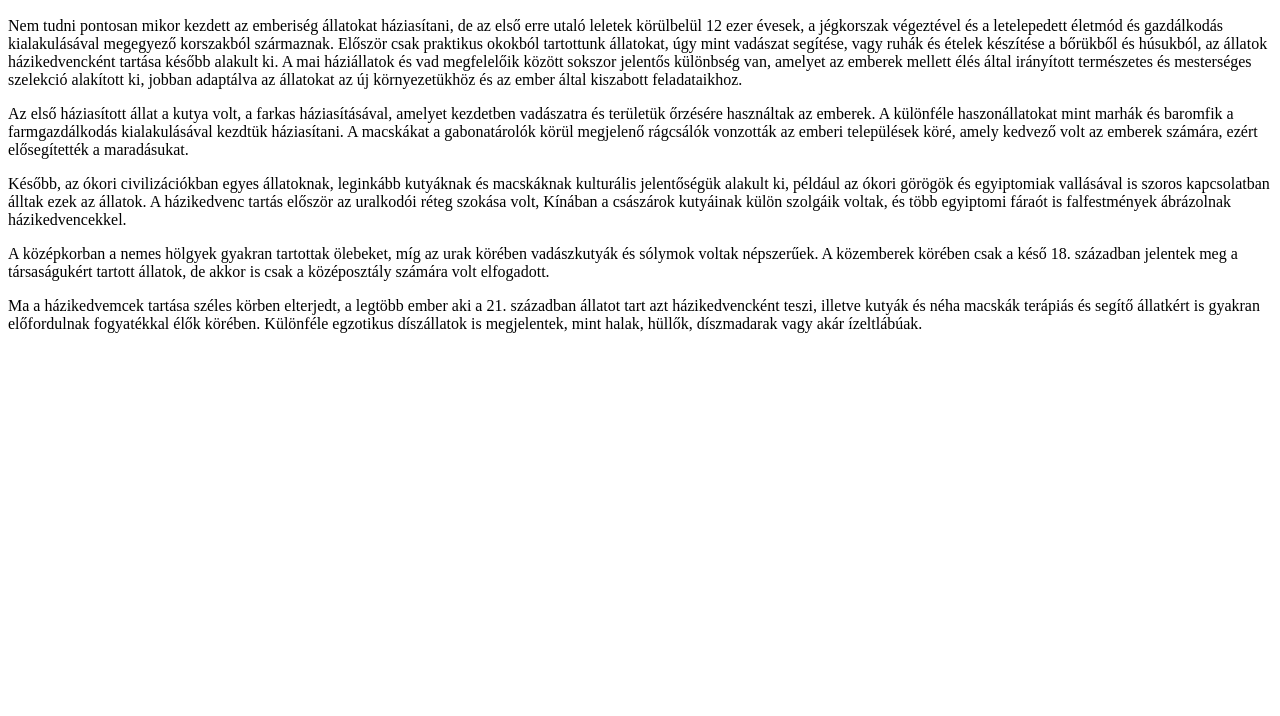
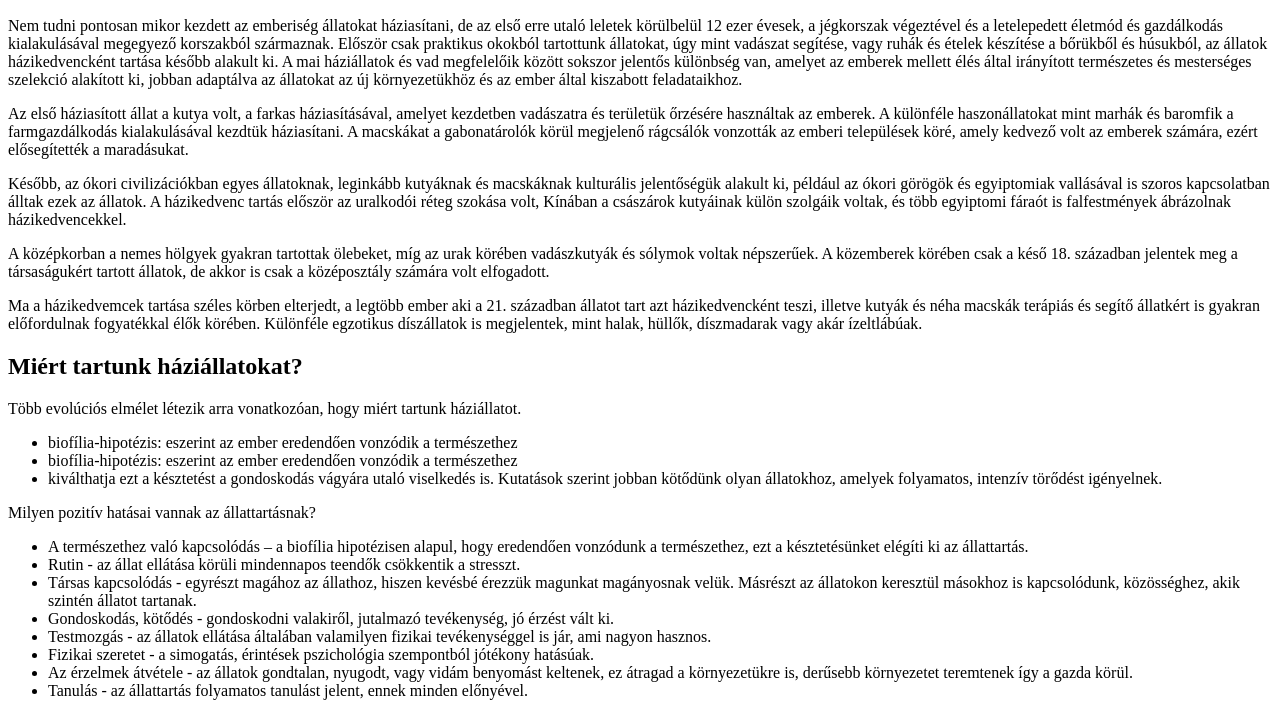
Before and after one commit to konczeszter79/Haziallatok, a plain HTML site: page index.html in a window 1280 px wide. Shown: the part 110-826 px from the top of the page. Before the commit the page ends 800 px from the top, so only its background shows below. Drawn offline with Linux system fonts and the light colour scheme.

Commit message:
Motiváció szekció hozzáadása

```diff
--- a/index.html
+++ b/index.html
@@ -11,15 +11,68 @@
     <h1>Szőrös, Tollas, Pikkelyes Családtagok</h1>
     <h2>A háziállattartás története</h2>
 
-    <p>Nem tudni pontosan mikor kezdett az emberiség állatokat háziasítani, de az első erre utaló leletek körülbelül 12 ezer évesek, a jégkorszak végeztével és a letelepedett életmód és gazdálkodás kialakulásával megegyező korszakból származnak. Először csak praktikus okokból tartottunk állatokat, úgy mint vadászat segítése, vagy ruhák és ételek készítése a bőrükből és húsukból, az állatok házikedvencként tartása később alakult ki. A mai háziállatok és vad megfelelőik között sokszor jelentős különbség van, amelyet az emberek mellett élés által irányított természetes és mesterséges szelekció alakított ki, jobban adaptálva az állatokat az új környezetükhöz és az ember által kiszabott feladataikhoz.</p>
+    <p>Nem tudni pontosan mikor kezdett az emberiség állatokat háziasítani, de az első erre utaló leletek körülbelül 12
+        ezer évesek, a jégkorszak végeztével és a letelepedett életmód és gazdálkodás kialakulásával megegyező
+        korszakból származnak. Először csak praktikus okokból tartottunk állatokat, úgy mint vadászat segítése, vagy
+        ruhák és ételek készítése a bőrükből és húsukból, az állatok házikedvencként tartása később alakult ki. A mai
+        háziállatok és vad megfelelőik között sokszor jelentős különbség van, amelyet az emberek mellett élés által
+        irányított természetes és mesterséges szelekció alakított ki, jobban adaptálva az állatokat az új környezetükhöz
+        és az ember által kiszabott feladataikhoz.</p>
 
-    <p>Az első háziasított állat a kutya volt, a farkas háziasításával, amelyet kezdetben vadászatra és területük őrzésére használtak az emberek. A különféle haszonállatokat mint marhák és baromfik a farmgazdálkodás kialakulásával kezdtük háziasítani. A macskákat a gabonatárolók körül megjelenő rágcsálók vonzották az emberi települések köré, amely kedvező volt az emberek számára, ezért elősegítették a maradásukat.</p>
+    <p>Az első háziasított állat a kutya volt, a farkas háziasításával, amelyet kezdetben vadászatra és területük
+        őrzésére használtak az emberek. A különféle haszonállatokat mint marhák és baromfik a farmgazdálkodás
+        kialakulásával kezdtük háziasítani. A macskákat a gabonatárolók körül megjelenő rágcsálók vonzották az emberi
+        települések köré, amely kedvező volt az emberek számára, ezért elősegítették a maradásukat.</p>
 
-    <p>Később, az ókori civilizációkban egyes állatoknak, leginkább kutyáknak és macskáknak kulturális jelentőségük alakult ki, például az ókori görögök és egyiptomiak vallásával is szoros kapcsolatban álltak ezek az állatok. A házikedvenc tartás először az uralkodói réteg szokása volt, Kínában a császárok kutyáinak külön szolgáik voltak, és több egyiptomi fáraót is falfestmények ábrázolnak házikedvencekkel.</p>
+    <p>Később, az ókori civilizációkban egyes állatoknak, leginkább kutyáknak és macskáknak kulturális jelentőségük
+        alakult ki, például az ókori görögök és egyiptomiak vallásával is szoros kapcsolatban álltak ezek az állatok. A
+        házikedvenc tartás először az uralkodói réteg szokása volt, Kínában a császárok kutyáinak külön szolgáik voltak,
+        és több egyiptomi fáraót is falfestmények ábrázolnak házikedvencekkel.</p>
 
-    <p>A középkorban a nemes hölgyek gyakran tartottak ölebeket, míg az urak körében vadászkutyák és sólymok voltak népszerűek. A közemberek körében csak a késő 18. században jelentek meg a társaságukért tartott állatok, de akkor is csak a középosztály számára volt elfogadott.</p>
+    <p>A középkorban a nemes hölgyek gyakran tartottak ölebeket, míg az urak körében vadászkutyák és sólymok voltak
+        népszerűek. A közemberek körében csak a késő 18. században jelentek meg a társaságukért tartott állatok, de
+        akkor is csak a középosztály számára volt elfogadott.</p>
 
-    <p>Ma a házikedvemcek tartása széles körben elterjedt, a legtöbb ember aki a 21. században állatot tart azt házikedvencként teszi, illetve kutyák és néha macskák terápiás és segítő állatkért is gyakran előfordulnak fogyatékkal élők körében. Különféle egzotikus díszállatok is megjelentek, mint halak, hüllők, díszmadarak vagy akár ízeltlábúak.</p>
+    <p>Ma a házikedvemcek tartása széles körben elterjedt, a legtöbb ember aki a 21. században állatot tart azt
+        házikedvencként teszi, illetve kutyák és néha macskák terápiás és segítő állatkért is gyakran előfordulnak
+        fogyatékkal élők körében. Különféle egzotikus díszállatok is megjelentek, mint halak, hüllők, díszmadarak vagy
+        akár ízeltlábúak.</p>
+
+
+    <h2>Miért tartunk háziállatokat?</h2>
+
+    <p>Több evolúciós elmélet létezik arra vonatkozóan, hogy miért tartunk háziállatot.</p>
+
+    <ul>
+        <li>biofília-hipotézis: eszerint az ember eredendően vonzódik a természethez</li>
+        <li>biofília-hipotézis: eszerint az ember eredendően vonzódik a természethez</li>
+        <li>kiválthatja ezt a késztetést a gondoskodás vágyára utaló viselkedés is. Kutatások szerint jobban kötődünk
+            olyan állatokhoz, amelyek folyamatos, intenzív törődést igényelnek.</li>
+    </ul>
+
+    <p>Milyen pozitív hatásai vannak az állattartásnak?</p>
+
+    <ul>
+        <li>A természethez való kapcsolódás – a biofília hipotézisen alapul, hogy eredendően vonzódunk a természethez, ezt a
+        késztetésünket elégíti ki az állattartás.</li>
+
+        <li>Rutin - az állat ellátása körüli mindennapos teendők csökkentik a stresszt.</li>
+
+        <li>Társas kapcsolódás - egyrészt magához az állathoz, hiszen kevésbé érezzük magunkat magányosnak velük. Másrészt
+        az állatokon keresztül másokhoz is kapcsolódunk, közösséghez, akik szintén állatot tartanak.</li>
+
+        <li>Gondoskodás, kötődés - gondoskodni valakiről, jutalmazó tevékenység, jó érzést vált ki.</li>
+
+        <li>Testmozgás - az állatok ellátása általában valamilyen fizikai tevékenységgel is jár, ami nagyon hasznos.</li>
+
+        <li>Fizikai szeretet - a simogatás, érintések pszichológia szempontból jótékony hatásúak.</li>
+
+        <li>Az érzelmek átvétele - az állatok gondtalan, nyugodt, vagy vidám benyomást keltenek, ez átragad a környezetükre
+        is, derűsebb környezetet teremtenek így a gazda körül.</li>
+
+        <li>Tanulás - az állattartás folyamatos tanulást jelent, ennek minden előnyével.</li>
+    </ul>
+
 </body>
 
 </html>
```
